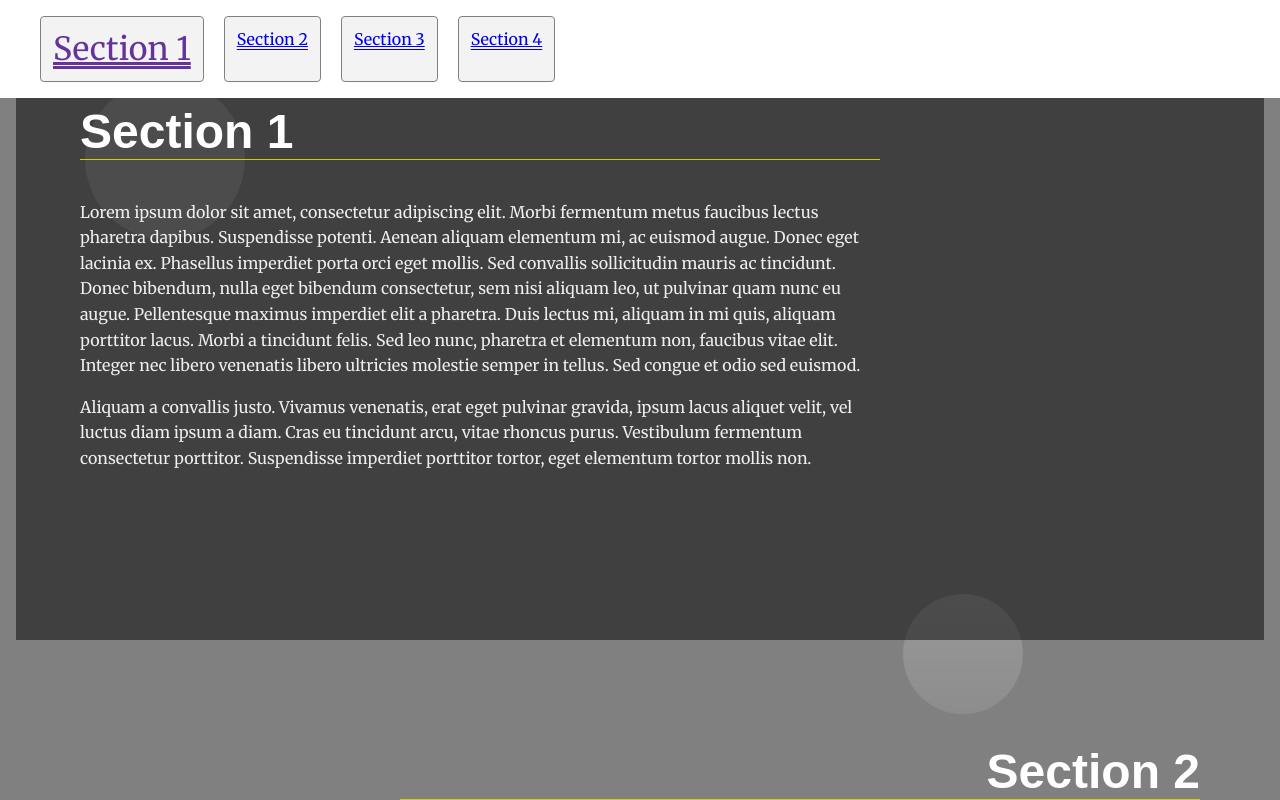
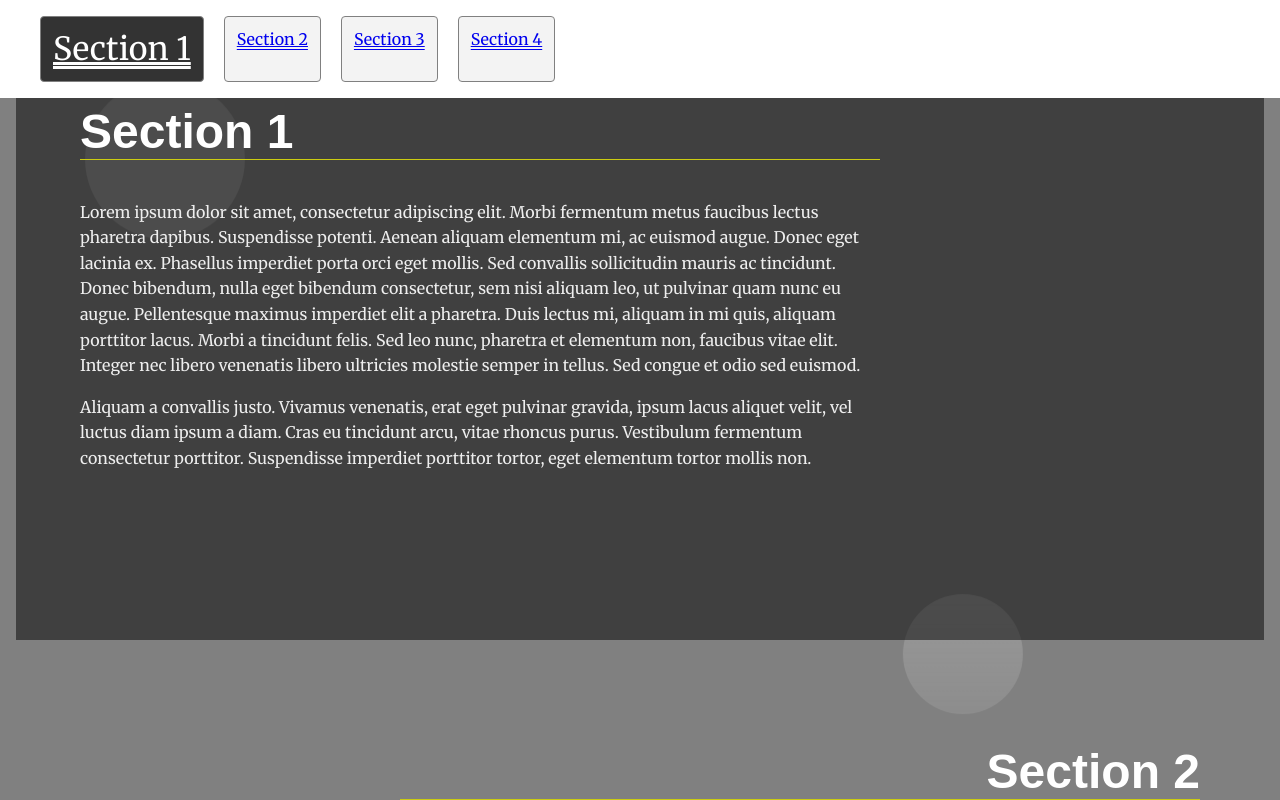
Before and after one commit to michaelNgiri/udacity-fend-landing-page, a plain HTML site: page index.html in a window 1280 px wide. Both pictures are taken after a click on the link "Section 1". Shown: the part 599-1399 px from the top of the page. Drawn offline with Linux system fonts and the light colour scheme.

Commit message:
Review updates

```diff
--- a/css/styles.css
+++ b/css/styles.css
@@ -224,7 +224,6 @@ section:nth-of-type(3n + 1) .landing-container::after {
 /* Section Active Styles */
 /* Note: active-section class is applied through javascript. You should update the class here and in the index.html to what you set in your javascript file.  */
 section.active-section {
-  background: rgb(0, 0, 0);
   background: linear-gradient(
     0deg,
     rgba(0, 0, 0, 0.5) 0%,
@@ -252,7 +251,8 @@ section.active-section .landing-container::after {
   }
 }
 .active{
-  color: rebeccapurple;
+  color: #fff;
+  background-color: #333 !important;
   font-size: xx-large;
   padding: 0 0.1em;
 }
```
Also changed, not shown: 1 other file.
